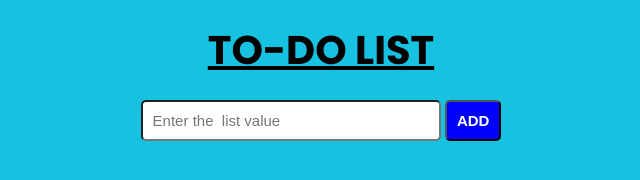
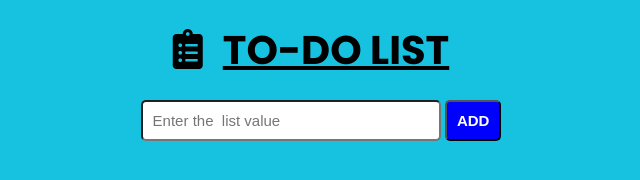
Before and after one commit to vineethpejathaya/Todo-List, a plain HTML site: page Index.html in a window 1280 px wide. Shown: the whole page, without its empty margins (319-959 px from the left). Drawn offline with Linux system fonts and the light colour scheme.

Commit message:
commit changes

```diff
--- a/Index.html
+++ b/Index.html
@@ -23,8 +23,11 @@
     <div class="main">
 
         <div class="header">
+            <div class="heading">
+                <i class="fas fa-clipboard-list"></i>
+                <h1>TO-DO LIST</h1>
+            </div>
 
-            <h1>TO-DO LIST</h1>
             <div class="add-contaniner">
                 <input type="text" id="text" class="text" placeholder="Enter the  list value"/>
                 <button class="add-btn">ADD</button>
--- a/Style.css
+++ b/Style.css
@@ -24,6 +24,14 @@ body {
     align-items: center;
     width: 500px;
 }
+.heading{
+    display: flex;
+    justify-content: center;
+    align-items: baseline;
+}
+.fa-clipboard-list{
+    font-size: 40px;
+}
 h1{
     font-size: 40px;
     margin: 20px;
```
